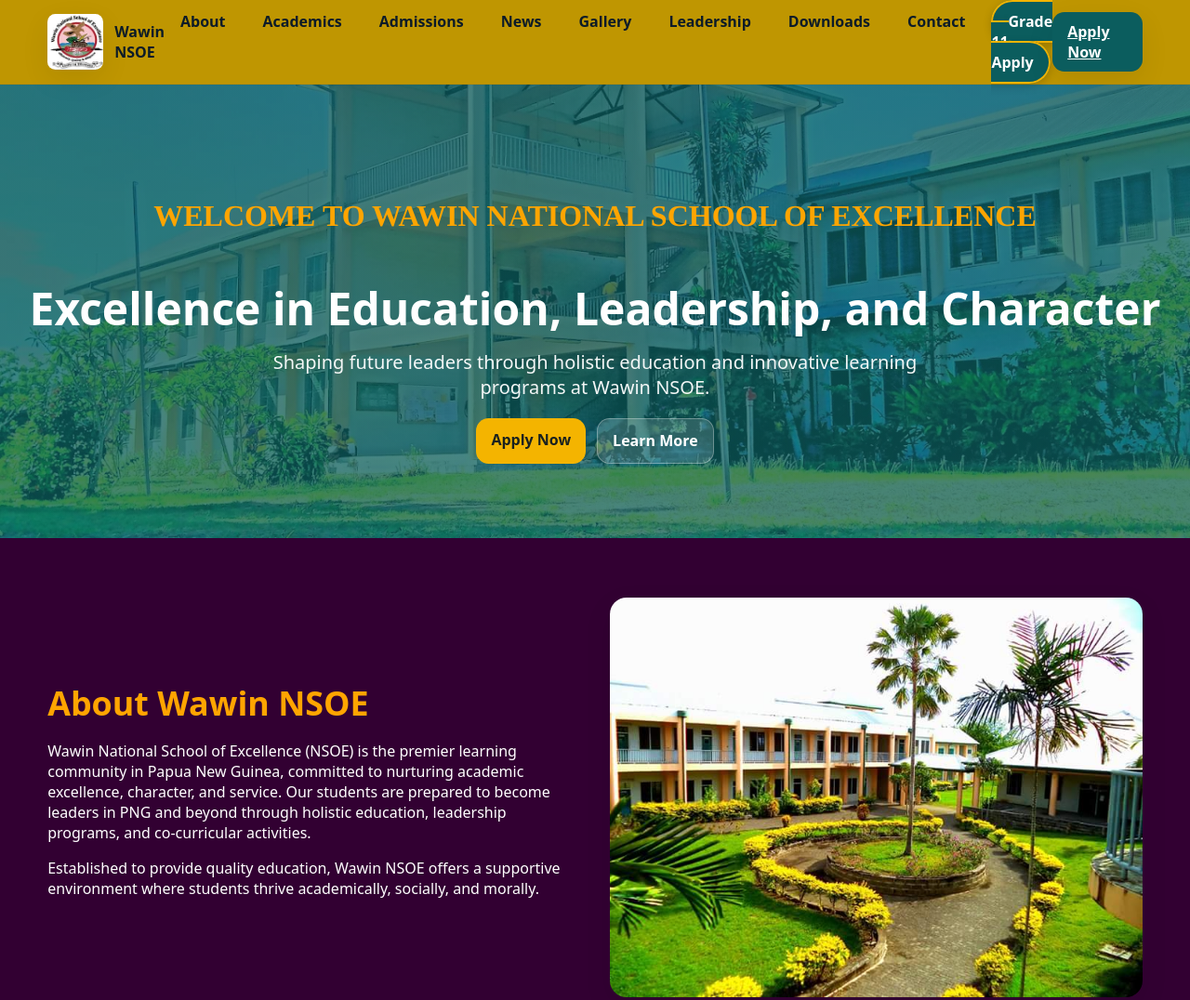
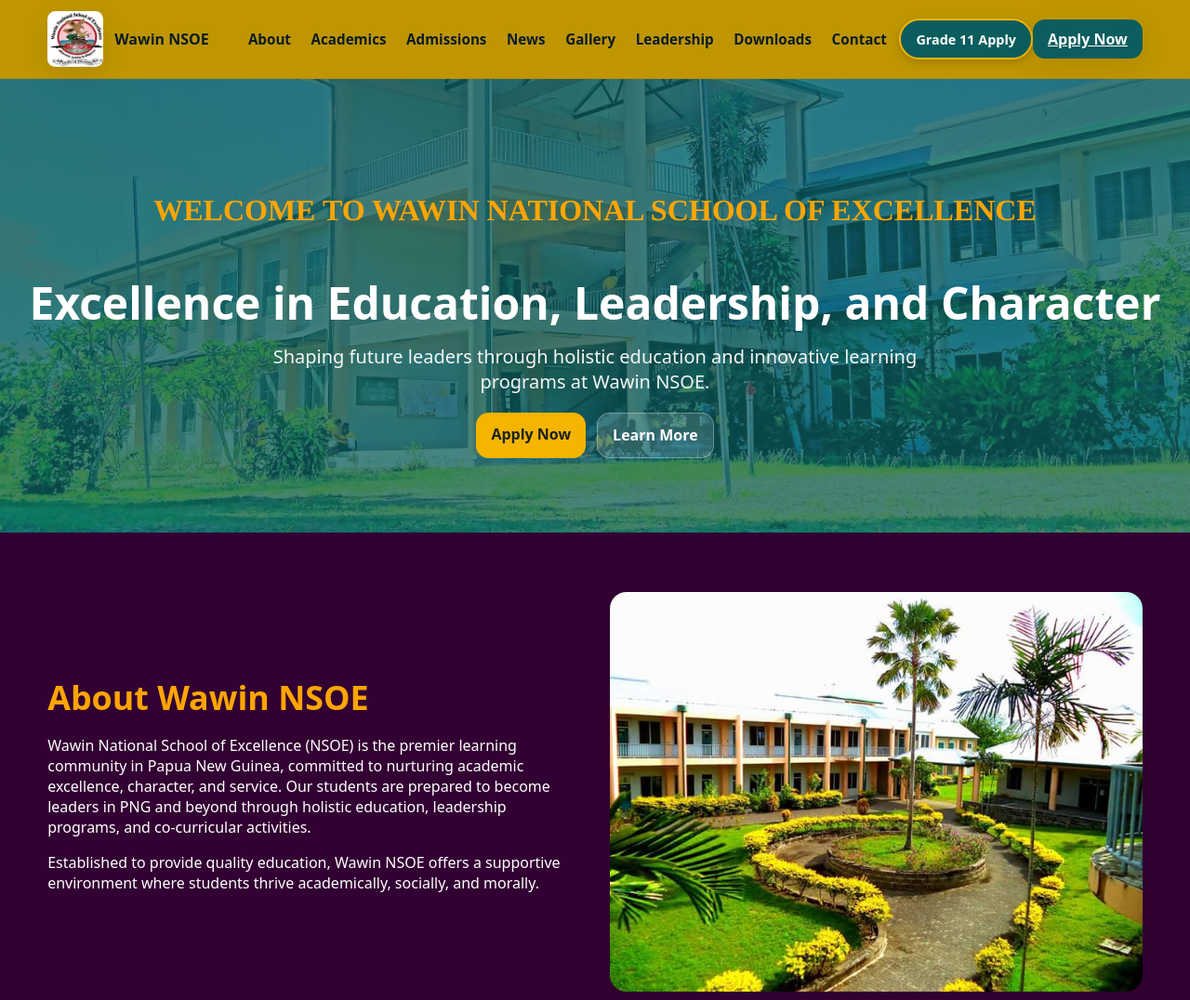
Before and after one commit to wawinnsoe76-cell/school-site, a plain HTML site: page index.html in a window 1280 px wide. Shown: the top 1076 px of the page at 93% size. Drawn offline with Linux system fonts and the light colour scheme.

Commit message:
CSS syntax was added

```diff
--- a/index.html
+++ b/index.html
@@ -44,9 +44,55 @@
     .brand { display:flex; gap:.75rem; align-items:center; text-decoration: none; color: var(--ink-1); font-weight: 700; }
     .brand img { width:60px; height:60px; border-radius: 8.5px; object-fit: cover; box-shadow: var(--shadow); }
 
-    nav ul { display:flex; list-style:none; gap: 1rem; margin:0; padding:0; }
-    nav a { text-decoration:none; color: var(--ink-1); font-weight: 600; padding: .5rem .75rem; border-radius: .6rem; }
-    nav a:hover { background: var(--bg-2); }
+    /* Navigation layout */
+.nav nav {
+  flex: 1;
+  min-width: 0;
+}
+
+nav ul {
+  display: flex;
+  flex-wrap: nowrap;
+  align-items: center;
+  justify-content: flex-end;
+  list-style: none;
+  gap: .35rem;
+  margin: 0;
+  padding: 0;
+}
+
+nav a {
+  text-decoration: none;
+  color: var(--ink-1);
+  font-weight: 600;
+  padding: .45rem .5rem;
+  border-radius: .6rem;
+  font-size: .95rem;
+  white-space: nowrap;
+}
+
+nav a:hover {
+  background: var(--bg-2);
+}
+
+/* Grade 11 Admissions Button */
+nav a.admissions-link {
+  display: inline-block;
+  width: auto;
+  white-space: nowrap;
+  background: var(--brand-1);
+  color: white;
+  border: 2px solid var(--brand-3);
+  border-radius: 25px;
+  padding: .55rem .7rem;
+  font-size: .9rem;
+  font-weight: 700;
+}
+
+nav a.admissions-link:hover {
+  background: var(--brand-3);
+  color: var(--ink-1);
+}
 
 	  /* Grade 11 Online Admissions Navigation Button */
 	nav a.admissions-link {
```
